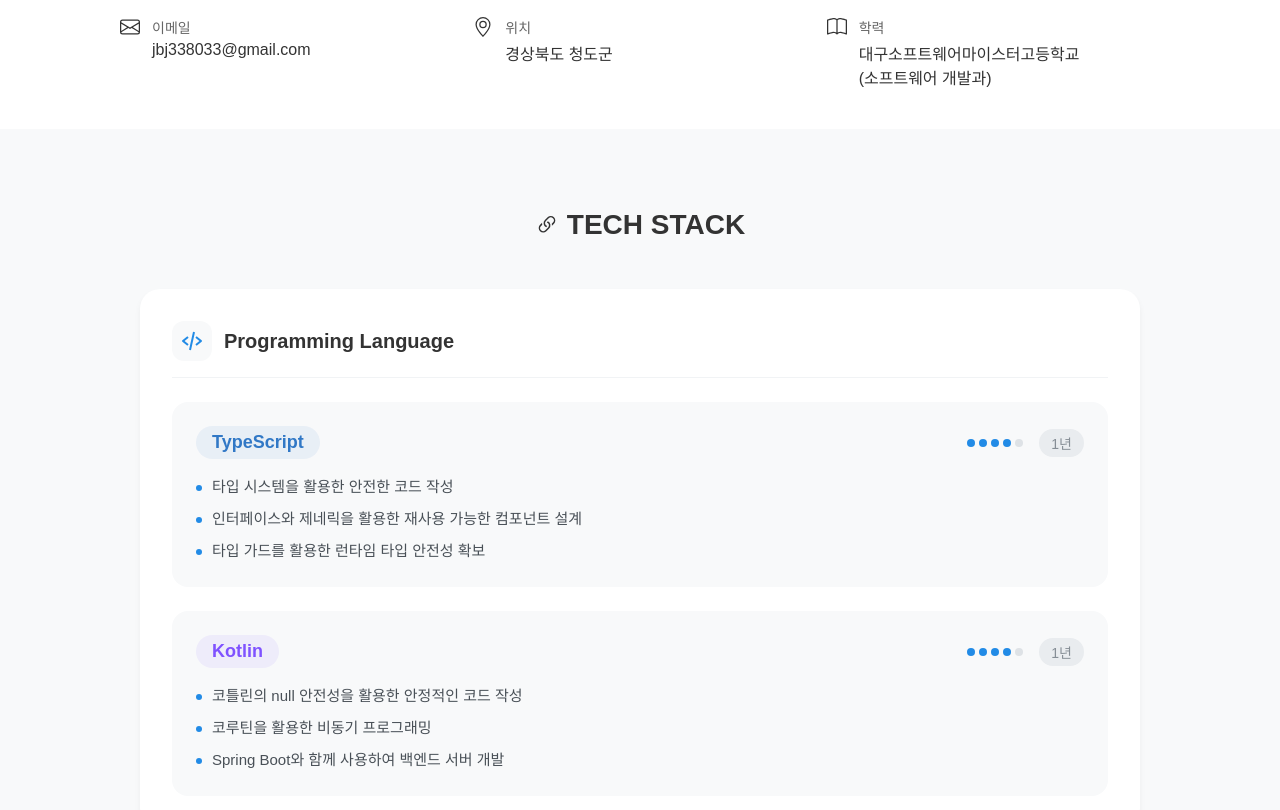
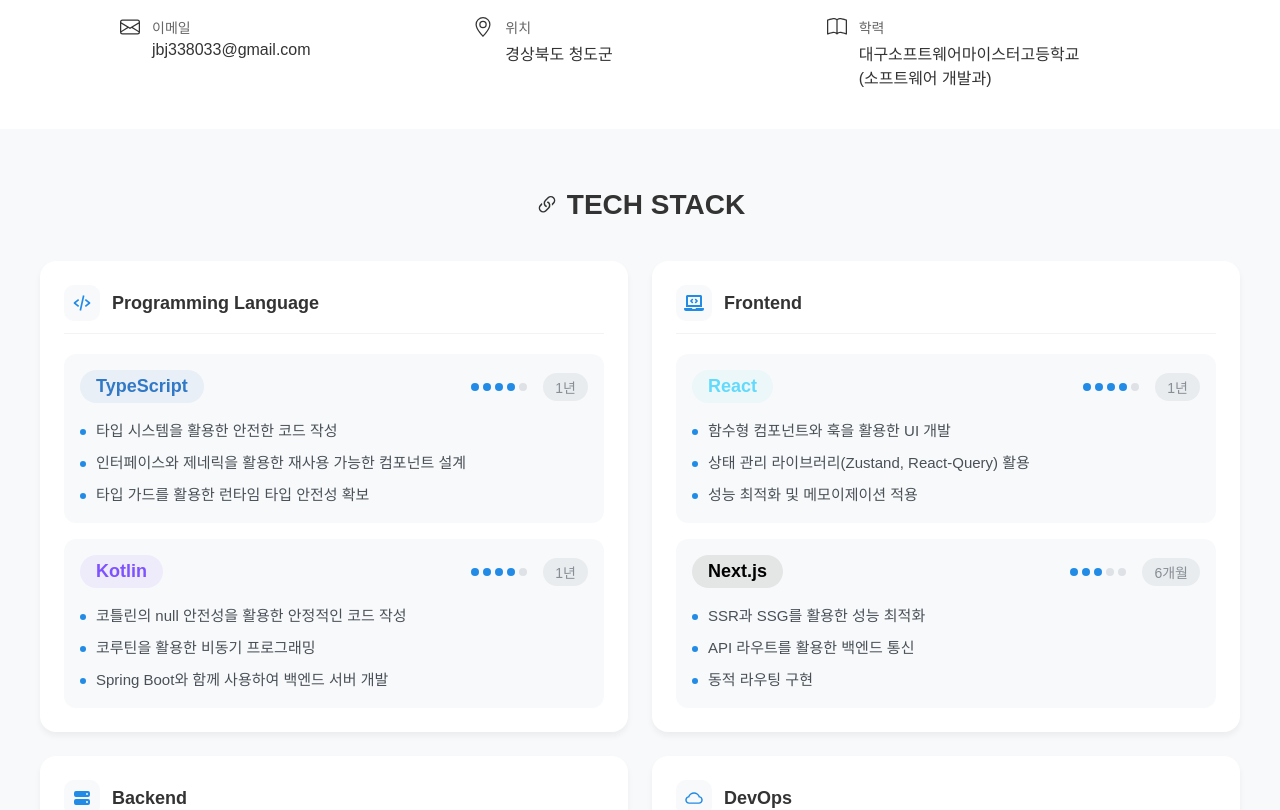
Before and after one commit to jbj338033/portfolio, a React (Vite) app: page / in a window 1280 px wide. Shown: the part 980-1790 px from the top of the page. Built offline with nearby package versions, Linux system fonts and the light colour scheme; a web font is replaced by a local one.

Commit message:
feat: tech stack

```diff
--- a/src/components/home/TechStack/style.ts
+++ b/src/components/home/TechStack/style.ts
@@ -2,7 +2,7 @@
 
 export const Container = styled.section`
   width: 100%;
-  padding: 80px 20px;
+  padding: 60px 20px;
   background-color: #f8f9fa;
 `;
 
@@ -11,7 +11,7 @@
   align-items: center;
   justify-content: center;
   gap: 8px;
-  margin-bottom: 48px;
+  margin-bottom: 40px;
 
   svg {
     font-size: 24px;
@@ -26,30 +26,31 @@
 `;
 
 export const Content = styled.div`
-  max-width: 1000px;
+  max-width: 1200px;
   margin: 0 auto;
-  display: flex;
-  flex-direction: column;
-  gap: 48px;
+  display: grid;
+  grid-template-columns: 1fr;
+  gap: 24px;
+
+  @media (min-width: 768px) {
+    grid-template-columns: repeat(2, 1fr);
+  }
 `;
 
 export const Category = styled.div`
   background: white;
-  border-radius: 20px;
-  padding: 32px;
+  border-radius: 16px;
+  padding: 24px;
   box-shadow: 0 4px 6px rgba(0, 0, 0, 0.05);
-
-  @media (max-width: 768px) {
-    padding: 24px;
-  }
+  height: fit-content;
 `;
 
 export const CategoryHeader = styled.div`
   display: flex;
   align-items: center;
   gap: 12px;
-  margin-bottom: 24px;
-  padding-bottom: 16px;
+  margin-bottom: 20px;
+  padding-bottom: 12px;
   border-bottom: 1px solid #f1f3f5;
 `;
 
@@ -57,16 +58,16 @@
   display: flex;
   align-items: center;
   justify-content: center;
-  width: 40px;
-  height: 40px;
-  border-radius: 12px;
+  width: 36px;
+  height: 36px;
+  border-radius: 10px;
   background: #f8f9fa;
   color: #228be6;
-  font-size: 24px;
+  font-size: 20px;
 `;
 
 export const CategoryTitle = styled.h3`
-  font-size: 20px;
+  font-size: 18px;
   font-weight: 600;
   color: #333;
 `;
@@ -74,12 +75,12 @@
 export const TechList = styled.div`
   display: flex;
   flex-direction: column;
-  gap: 24px;
+  gap: 16px;
 `;
 
 export const TechItem = styled.div`
-  padding: 24px;
-  border-radius: 16px;
+  padding: 16px;
+  border-radius: 12px;
   background: #f8f9fa;
   transition: transform 0.2s ease;
 
```
